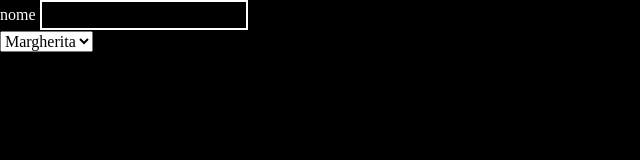
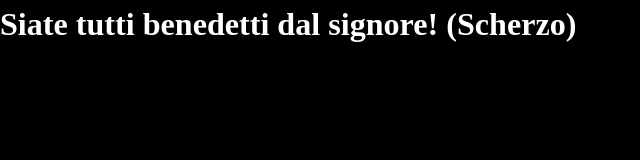
Before and after one commit to profvandro/fogli-di-stile, a plain HTML site: page index.html in a window 1280 px wide. Shown: the whole page, without its empty margins (0-640 px from the left). Drawn offline with Linux system fonts and the light colour scheme.

Commit message:
Remove unused input fields and selection for a cleaner HTML structure

```diff
--- a/index.html
+++ b/index.html
@@ -8,12 +8,6 @@
     <link rel="stylesheet" href="style.css">
 </head>
 <body>
-    <label for="nome">nome</label>
-    <input type="text" id="nome" onkeypress="scrivi()">
-    <h1 id="h1"></h1>
-    <select name="Pizza" id="scelta">
-        <option value="Margherita">Margherita</option>
-        <option value="Diavola">Diavola</option>
-    </select>
+   <h1>Siate tutti benedetti dal signore! (Scherzo)</h1>
 </body>
 </html>
```
